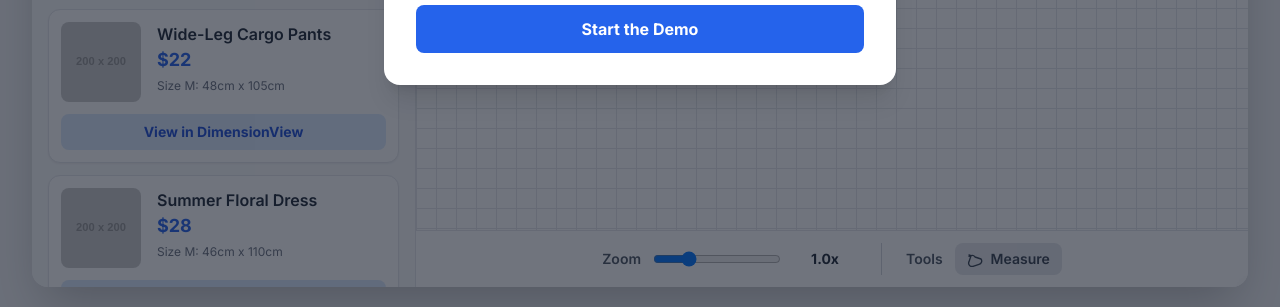
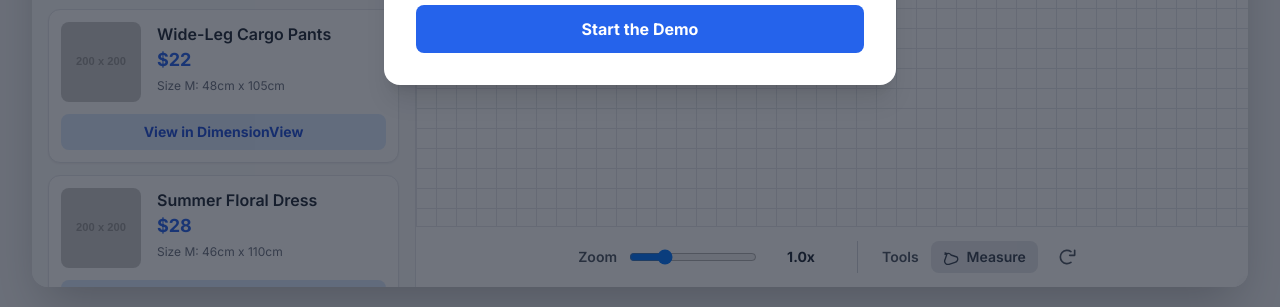
Before and after one commit to mokikamo0409/ITC_CREDIT, a plain HTML site: page DimensionView.html in a window 1280 px wide. Shown: the part 493-800 px from the top of the page. Drawn offline with nearby package versions, Linux system fonts and the light colour scheme; placeholder pictures from the web are drawn by us.

Commit message:
Update DimensionView.html

```diff
--- a/DimensionView.html
+++ b/DimensionView.html
@@ -80,6 +80,9 @@
                             <svg class="w-4 h-4" fill="none" stroke="currentColor" viewBox="0 0 24 24"><path stroke-linecap="round" stroke-linejoin="round" stroke-width="2" d="M3 6l3 1m0 0l-3 9a5.002 5.002 0 006.001 7.001l9-3a5.002 5.002 0 002.995-7.995l-9-3A5.002 5.002 0 006 7l-3 1z"></path></svg>
                             Measure
                         </button>
+                        <button class="rotate-btn p-2 rounded-full hover:bg-gray-200 transition-colors">
+                            <svg class="w-5 h-5 text-gray-600" fill="none" stroke="currentColor" viewBox="0 0 24 24" xmlns="http://www.w3.org/2000/svg"><path stroke-linecap="round" stroke-linejoin="round" stroke-width="2" d="M15.55 5.55a8 8 0 100 12.9M20 4v6h-6"></path></svg>
+                        </button>
                      </div>
                 </div>
             </div>
```
